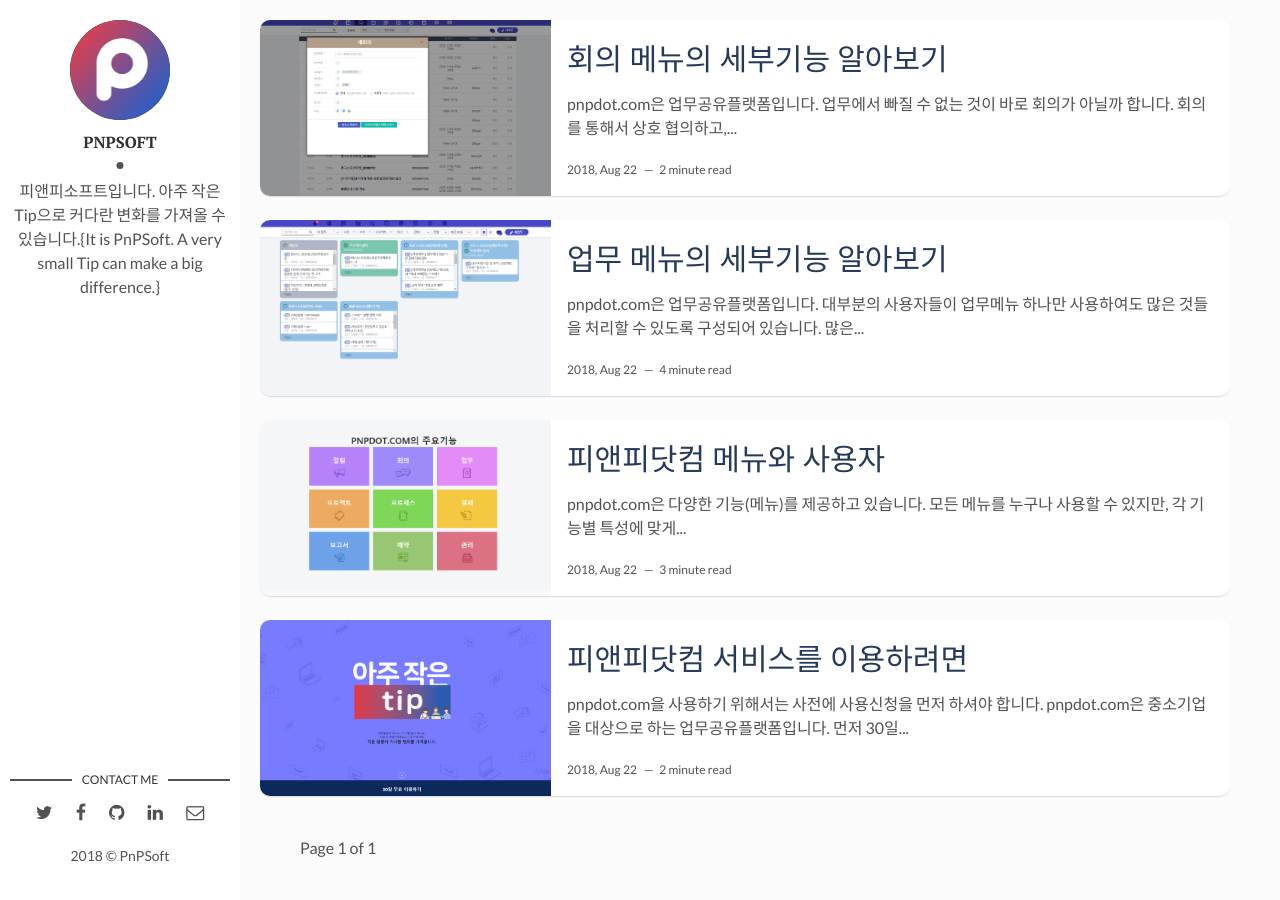
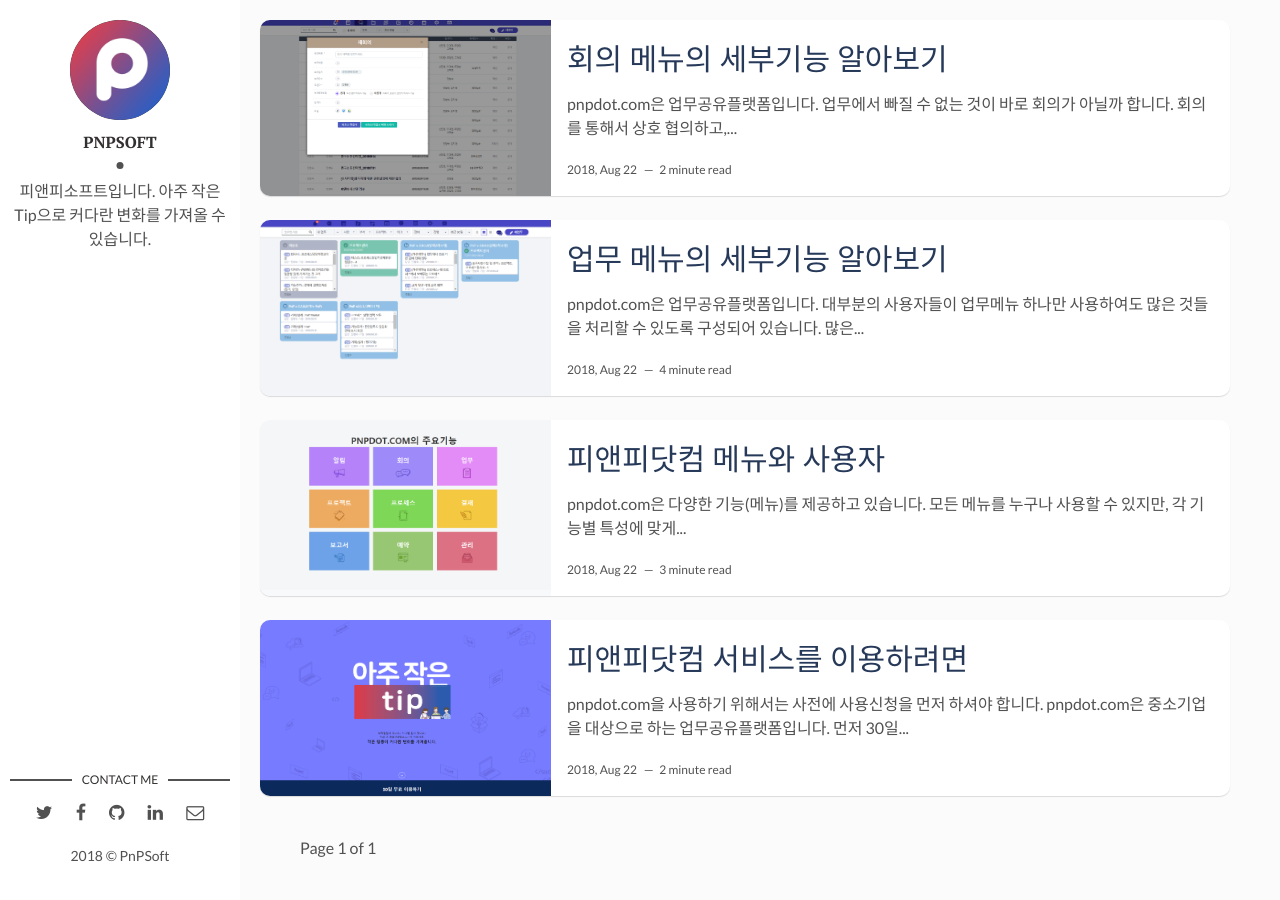
Before and after one commit to pnpsoft/pnpsoft.github.io, a Jekyll site: the page built from index.html, in a window 1280 px wide. Built offline with Jekyll 4.4.1, drawn with Linux system fonts in a browser that asks for light colours; the list of posts is cut into pages by our own code.

Commit message:
Update _config.yml

```diff
--- a/_config.yml
+++ b/_config.yml
@@ -11,7 +11,7 @@
 # Author Settings
 author: PnPSoft # add your name David Freeman
 author-img: pnpsoft.png # add your photo
-about-author: 피앤피소프트입니다. 아주 작은 Tip으로 커다란 변화를 가져올 수 있습니다.{It is PnPSoft. A very small Tip can make a big difference.} # add description
+about-author: 피앤피소프트입니다. 아주 작은 Tip으로 커다란 변화를 가져올 수 있습니다. # add description
 social-twitter: # add your Twitter handle
 social-facebook: # add your Facebook handle
 social-github: artemsheludko # add your Github handle
```
